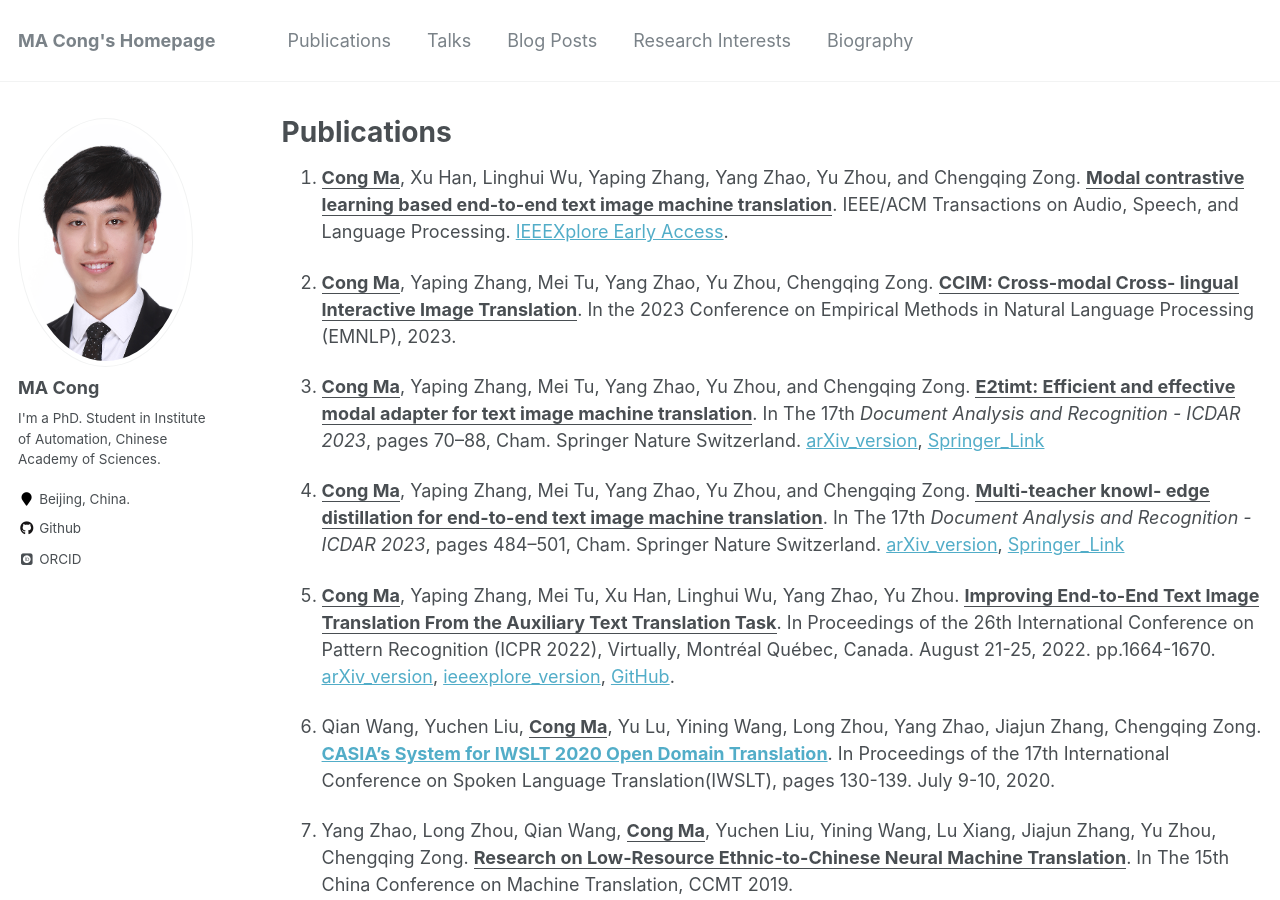
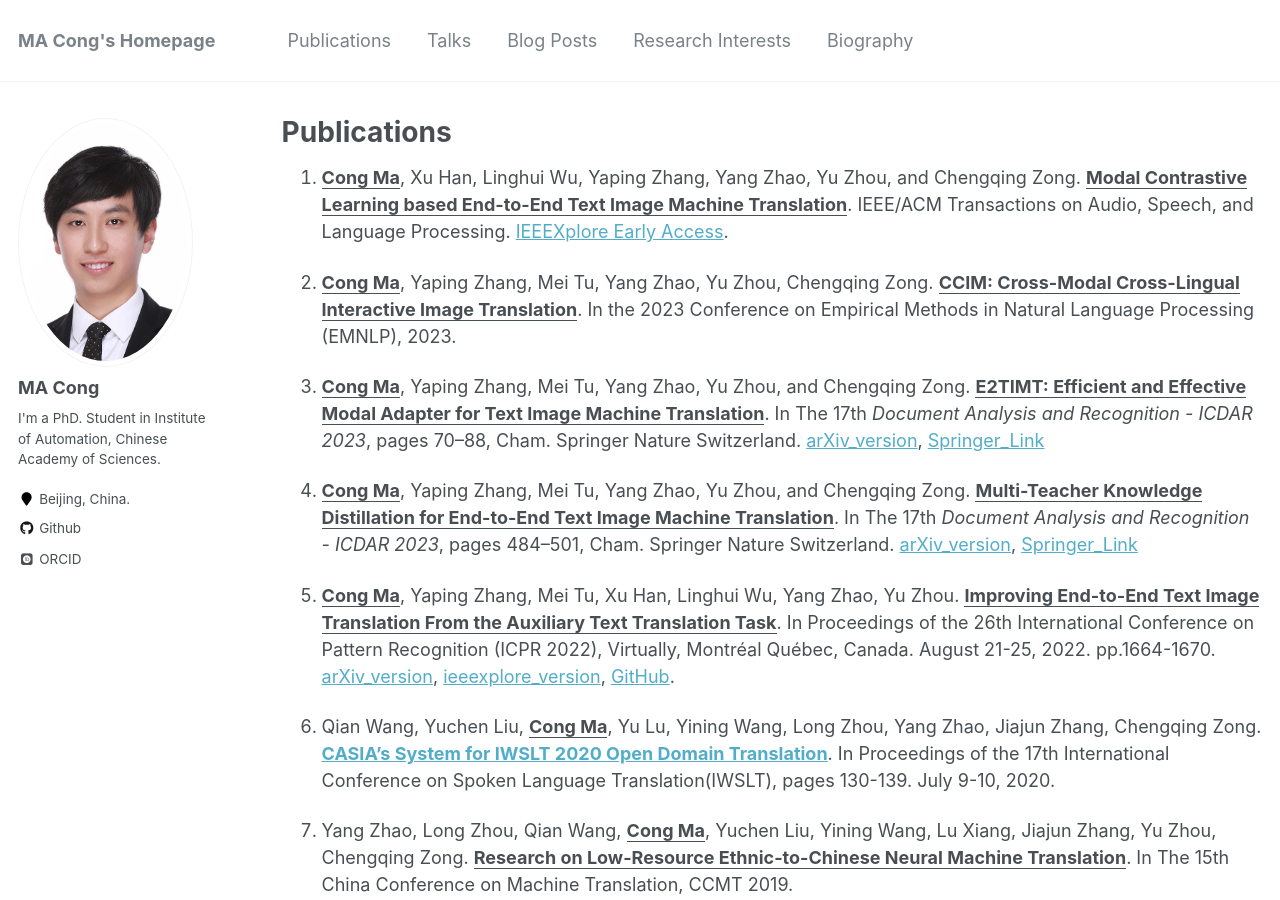
Before and after one commit to EriCongMa/ericongma.github.io, a Jekyll site: the page built from _pages/publications.md, in a window 1280 px wide and 900 px high. Built offline with Jekyll 4.4.1, drawn with Linux system fonts in a browser that asks for light colours; some web fonts are replaced.

Commit message:
macong:2023-10-25_04:54:25

```diff
--- a/_pages/publications.md
+++ b/_pages/publications.md
@@ -18,13 +18,13 @@ author_profile: true
 
 
 
-1. **<u>Cong Ma</u>**, Xu Han, Linghui Wu, Yaping Zhang, Yang Zhao, Yu Zhou, and Chengqing Zong. **<u>Modal contrastive learning based end-to-end text image machine translation</u>**. IEEE/ACM Transactions on Audio, Speech, and Language Processing. [IEEEXplore Early Access](https://ieeexplore.ieee.org/document/10284997/).
+1. **<u>Cong Ma</u>**, Xu Han, Linghui Wu, Yaping Zhang, Yang Zhao, Yu Zhou, and Chengqing Zong. **<u>Modal Contrastive Learning based End-to-End Text Image Machine Translation</u>**. IEEE/ACM Transactions on Audio, Speech, and Language Processing. [IEEEXplore Early Access](https://ieeexplore.ieee.org/document/10284997/).
 
-2. **<u>Cong Ma</u>**, Yaping Zhang, Mei Tu, Yang Zhao, Yu Zhou, Chengqing Zong. **<u>CCIM: Cross-modal Cross- lingual Interactive Image Translation</u>**. In the 2023 Conference on Empirical Methods in Natural Language Processing (EMNLP), 2023.
+2. **<u>Cong Ma</u>**, Yaping Zhang, Mei Tu, Yang Zhao, Yu Zhou, Chengqing Zong. **<u>CCIM: Cross-Modal Cross-Lingual Interactive Image Translation</u>**. In the 2023 Conference on Empirical Methods in Natural Language Processing (EMNLP), 2023.
 
-3. **<u>Cong Ma</u>**, Yaping Zhang, Mei Tu, Yang Zhao, Yu Zhou, and Chengqing Zong. **<u>E2timt: Efficient and effective modal adapter for text image machine translation</u>**. In The 17th *Document Analysis and Recognition - ICDAR 2023*, pages 70–88, Cham. Springer Nature Switzerland.  [arXiv_version](https://arxiv.org/abs/2305.05166), [Springer_Link](https://link.springer.com/chapter/10.1007/978-3-031-41731-3_5)
+3. **<u>Cong Ma</u>**, Yaping Zhang, Mei Tu, Yang Zhao, Yu Zhou, and Chengqing Zong. **<u>E2TIMT: Efficient and Effective Modal Adapter for Text Image Machine Translation</u>**. In The 17th *Document Analysis and Recognition - ICDAR 2023*, pages 70–88, Cham. Springer Nature Switzerland.  [arXiv_version](https://arxiv.org/abs/2305.05166), [Springer_Link](https://link.springer.com/chapter/10.1007/978-3-031-41731-3_5)
 
-4. **<u>Cong Ma</u>**, Yaping Zhang, Mei Tu, Yang Zhao, Yu Zhou, and Chengqing Zong. **<u>Multi-teacher knowl- edge distillation for end-to-end text image machine translation</u>**. In The 17th *Document Analysis and Recognition - ICDAR 2023*, pages 484–501, Cham. Springer Nature Switzerland. [arXiv_version](https://arxiv.org/abs/2305.05226), [Springer_Link](https://link.springer.com/chapter/10.1007/978-3-031-41676-7_28)
+4. **<u>Cong Ma</u>**, Yaping Zhang, Mei Tu, Yang Zhao, Yu Zhou, and Chengqing Zong. **<u>Multi-Teacher Knowledge Distillation for End-to-End Text Image Machine Translation</u>**. In The 17th *Document Analysis and Recognition - ICDAR 2023*, pages 484–501, Cham. Springer Nature Switzerland. [arXiv_version](https://arxiv.org/abs/2305.05226), [Springer_Link](https://link.springer.com/chapter/10.1007/978-3-031-41676-7_28)
 
 5. **<u>Cong Ma</u>**, Yaping Zhang, Mei Tu, Xu Han, Linghui Wu, Yang Zhao, Yu Zhou. **<u>Improving End-to-End Text Image Translation From the Auxiliary Text Translation Task</u>**. In Proceedings of the 26th International Conference on Pattern Recognition (ICPR 2022), Virtually, Montréal Québec, Canada. August 21-25, 2022. pp.1664-1670. [arXiv_version](http://arxiv.org/abs/2210.03887), [ieeexplore_version](https://ieeexplore.ieee.org/document/9956695/), [GitHub](https://github.com/EriCongMa/E2E_TIT_With_MT).
 
```
Also changed, not shown: 3 other files.
